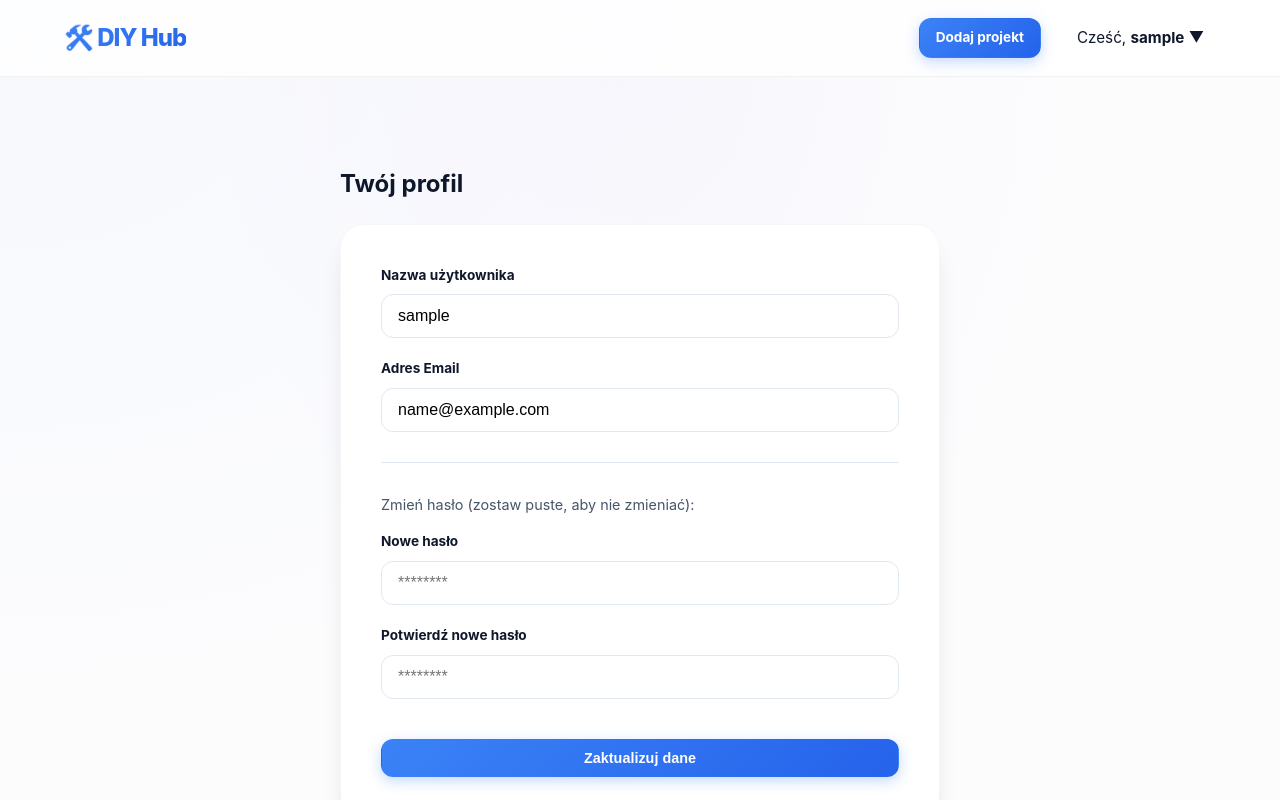
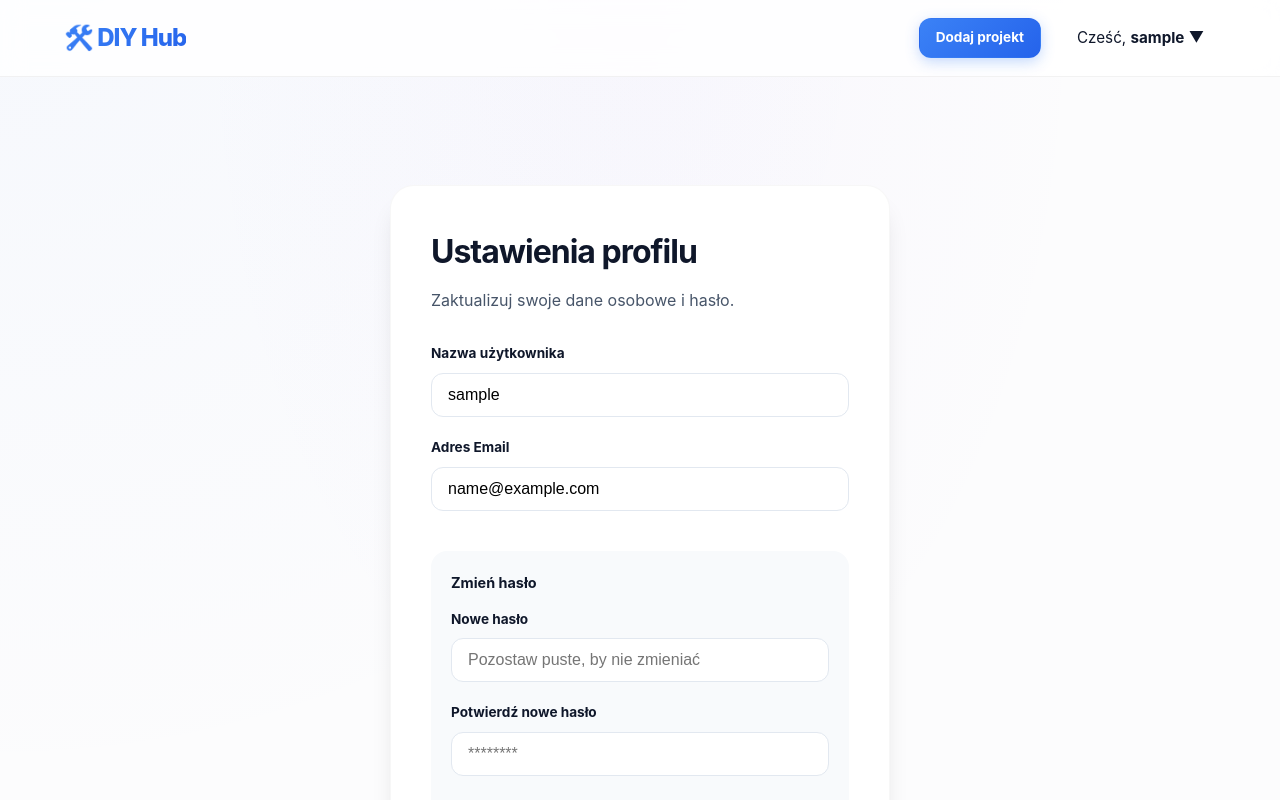
Before and after one commit to Adam-Sidor/diy_project_hub, a React (Vite) app in the folder frontend/: page /profile in a window 1280 px wide. Shown: the top 800 px of the page. Built offline with nearby package versions, Linux system fonts and the light colour scheme; sample sign-in values are in the browser's storage.

Commit message:
feat: add dedicated My Projects page

```diff
--- a/frontend/src/App.tsx
+++ b/frontend/src/App.tsx
@@ -7,6 +7,7 @@ import CreateProjectPage from './pages/CreateProjectPage';
 import ProjectDetailsPage from './pages/ProjectDetailsPage';
 import EditProjectPage from './pages/EditProjectPage';
 import ProfilePage from './pages/ProfilePage';
+import MyProjectsPage from './pages/MyProjectsPage';
 import './App.css';
 
 // Komponent chroniący trasy
@@ -50,6 +51,7 @@ const Navbar = () => {
                 </div>
                 <div className="dropdown-menu">
                   <Link to="/profile" className="dropdown-item">👤 Twój profil</Link>
+                  <Link to="/my-projects" className="dropdown-item">📁 Moje projekty</Link>
                   <div className="dropdown-divider"></div>
                   <button onClick={handleLogout} className="dropdown-item" style={{ color: '#dc2626' }}>
                     🚪 Wyloguj się
@@ -104,6 +106,9 @@ const AppContent = () => {
             <Route path="/profile" element={
               <ProtectedRoute><ProfilePage /></ProtectedRoute>
             } />
+            <Route path="/my-projects" element={
+              <ProtectedRoute><MyProjectsPage /></ProtectedRoute>
+            } />
 
             <Route path="/projects/:id" element={<ProjectDetailsPage />} />
           </Routes>
--- /dev/null
+++ b/frontend/src/pages/MyProjectsPage.tsx
@@ -0,0 +1,91 @@
+import { useState, useEffect } from 'react';
+import { Link } from 'react-router-dom';
+import { apiFetch } from '../services/api';
+import type { Project } from '../types/index';
+
+const MyProjectsPage = () => {
+    const [userProjects, setUserProjects] = useState<Project[]>([]);
+    const [loading, setLoading] = useState(true);
+
+    useEffect(() => {
+        const fetchUserProjects = async () => {
+            try {
+                const data = await apiFetch('/projects/user/me');
+                setUserProjects(data);
+            } catch (err) {
+                console.error('Błąd pobierania Twoich projektów:', err);
+            } finally {
+                setLoading(false);
+            }
+        };
+        fetchUserProjects();
+    }, []);
+
+    const handleDeleteProject = async (projectId: string) => {
+        if (!window.confirm('Czy na pewno chcesz usunąć ten projekt?')) return;
+
+        try {
+            await apiFetch(`/projects/${projectId}`, { method: 'DELETE' });
+            setUserProjects(userProjects.filter(p => p._id !== projectId));
+        } catch (err) {
+            alert('Błąd podczas usuwania projektu');
+        }
+    };
+
+    if (loading) return <div className="loader-centered">Ładowanie Twoich projektów...</div>;
+
+    return (
+        <div className="container" style={{ padding: '40px 0' }}>
+            <div style={{ display: 'flex', justifyContent: 'space-between', alignItems: 'center', marginBottom: '40px' }}>
+                <h2 style={{ fontSize: '2.2rem', letterSpacing: '-1px' }}>Moje Projekty</h2>
+                <Link to="/create" className="btn btn-primary">Dodaj nowy</Link>
+            </div>
+
+            <div className="project-grid">
+                {userProjects.length > 0 ? (
+                    userProjects.map((project) => (
+                        <div key={project._id} className="project-card">
+                            <div className="project-img-wrapper">
+                                {project.images && project.images.length > 0 ? (
+                                    <img src={`http://localhost:8080${project.images[project.mainImageIndex || 0]}`} alt={project.title} />
+                                ) : (
+                                    <div className="no-image">Brak zdjęcia</div>
+                                )}
+                            </div>
+                            <div className="project-body">
+                                <h3>{project.title}</h3>
+                                <p className="description">
+                                    {project.description?.substring(0, 100) || 'Brak opisu'}...
+                                </p>
+                                <div style={{ display: 'flex', gap: '10px', marginTop: 'auto' }}>
+                                    <Link to={`/edit/${project._id}`} className="btn btn-outline" style={{ flex: 1 }}>
+                                        Edytuj
+                                    </Link>
+                                    <button
+                                        onClick={() => handleDeleteProject(project._id)}
+                                        className="btn"
+                                        style={{ background: '#fee2e2', color: '#dc2626', flex: 1 }}
+                                    >
+                                        Usuń
+                                    </button>
+                                </div>
+                                <div style={{ marginTop: '10px' }}>
+                                    <Link to={`/projects/${project._id}`} style={{ fontSize: '0.85rem', color: 'var(--primary-solid)', textDecoration: 'none', fontWeight: '600' }}>
+                                        Zobacz podgląd →
+                                    </Link>
+                                </div>
+                            </div>
+                        </div>
+                    ))
+                ) : (
+                    <div style={{ gridColumn: '1 / -1', textAlign: 'center', padding: '80px 20px', background: 'white', borderRadius: '24px', border: '1px dashed var(--border)' }}>
+                        <p style={{ fontSize: '1.2rem', color: 'var(--text-muted)', marginBottom: '20px' }}>Nie masz jeszcze żadnych opublikowanych projektów.</p>
+                        <Link to="/create" className="btn btn-primary">Zacznij tworzyć teraz</Link>
+                    </div>
+                )}
+            </div>
+        </div>
+    );
+};
+
+export default MyProjectsPage;
--- a/frontend/src/pages/ProfilePage.tsx
+++ b/frontend/src/pages/ProfilePage.tsx
@@ -50,65 +50,41 @@ const ProfilePage = () => {
     };
 
     return (
-        <div className="container" style={{ maxWidth: '600px', padding: '40px 0' }}>
-            <h2 style={{ marginBottom: '20px' }}>Twój profil</h2>
+        <div className="container" style={{ maxWidth: '500px', padding: '60px 0' }}>
+            <div className="auth-form-card" style={{ maxWidth: '100%' }}>
+                <h2 style={{ marginBottom: '10px', fontSize: '2rem', letterSpacing: '-1px' }}>Ustawienia profilu</h2>
+                <p style={{ color: 'var(--text-muted)', marginBottom: '30px' }}>Zaktualizuj swoje dane osobowe i hasło.</p>
 
                 {error && <div className="error-message">{error}</div>}
                 {success && <div style={{ background: '#ecfdf5', color: '#059669', padding: '12px', borderRadius: '10px', marginBottom: '20px', fontWeight: '600' }}>{success}</div>}
 
-            <form onSubmit={handleSubmit} className="auth-form-card" style={{ maxWidth: '100%' }}>
+                <form onSubmit={handleSubmit}>
                     <div className="form-input-group">
                         <label>Nazwa użytkownika</label>
-                    <input
-                        type="text"
-                        value={username}
-                        onChange={(e) => setUsername(e.target.value)}
-                        required
-                    />
+                        <input type="text" value={username} onChange={(e) => setUsername(e.target.value)} required />
+                    </div>
+                    <div className="form-input-group">
+                        <label>Adres Email</label>
+                        <input type="email" value={email} onChange={(e) => setEmail(e.target.value)} required />
                     </div>
 
+                    <div style={{ margin: '40px 0 20px', padding: '20px', background: '#f8fafc', borderRadius: '16px' }}>
+                        <p style={{ marginBottom: '15px', fontSize: '0.9rem', fontWeight: '700', color: 'var(--text-main)' }}>Zmień hasło</p>
                         <div className="form-input-group">
-                    <label>Adres Email</label>
-                    <input
-                        type="email"
-                        value={email}
-                        onChange={(e) => setEmail(e.target.value)}
-                        required
-                    />
+                            <label>Nowe hasło</label>
+                            <input type="password" value={password} onChange={(e) => setPassword(e.target.value)} placeholder="Pozostaw puste, by nie zmieniać" />
+                        </div>
+                        <div className="form-input-group">
+                            <label>Potwierdź nowe hasło</label>
+                            <input type="password" value={confirmPassword} onChange={(e) => setConfirmPassword(e.target.value)} placeholder="********" />
+                        </div>
                     </div>
 
-                <hr style={{ margin: '30px 0', border: 'none', borderTop: '1px solid var(--border)' }} />
-                <p style={{ marginBottom: '15px', fontSize: '0.9rem', color: 'var(--text-muted)' }}>Zmień hasło (zostaw puste, aby nie zmieniać):</p>
-
-                <div className="form-input-group">
-                    <label>Nowe hasło</label>
-                    <input
-                        type="password"
-                        value={password}
-                        onChange={(e) => setPassword(e.target.value)}
-                        placeholder="********"
-                    />
-                </div>
-
-                <div className="form-input-group">
-                    <label>Potwierdź nowe hasło</label>
-                    <input
-                        type="password"
-                        value={confirmPassword}
-                        onChange={(e) => setConfirmPassword(e.target.value)}
-                        placeholder="********"
-                    />
-                </div>
-
-                <button
-                    type="submit"
-                    className="btn btn-primary"
-                    style={{ width: '100%', marginTop: '20px' }}
-                    disabled={loading}
-                >
-                    {loading ? 'Trwa zapisywanie...' : 'Zaktualizuj dane'}
+                    <button type="submit" className="btn btn-primary" style={{ width: '100%', padding: '14px' }} disabled={loading}>
+                        {loading ? 'Zapisywanie zmian...' : 'Zaktualizuj profil'}
                     </button>
                 </form>
+            </div>
         </div>
     );
 };
```
Also changed, not shown: 2 other files (tests, documents, lock files or other folders). Lines whose indentation alone changed are shown as unchanged.
